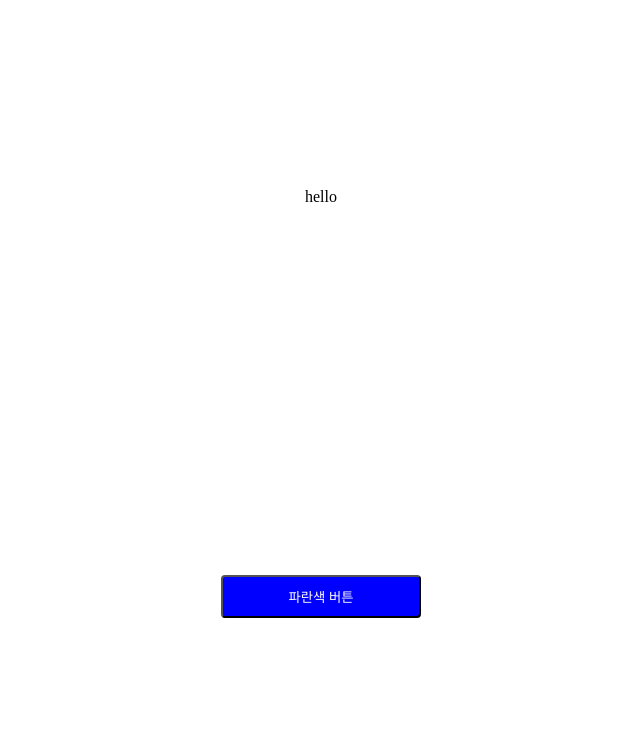
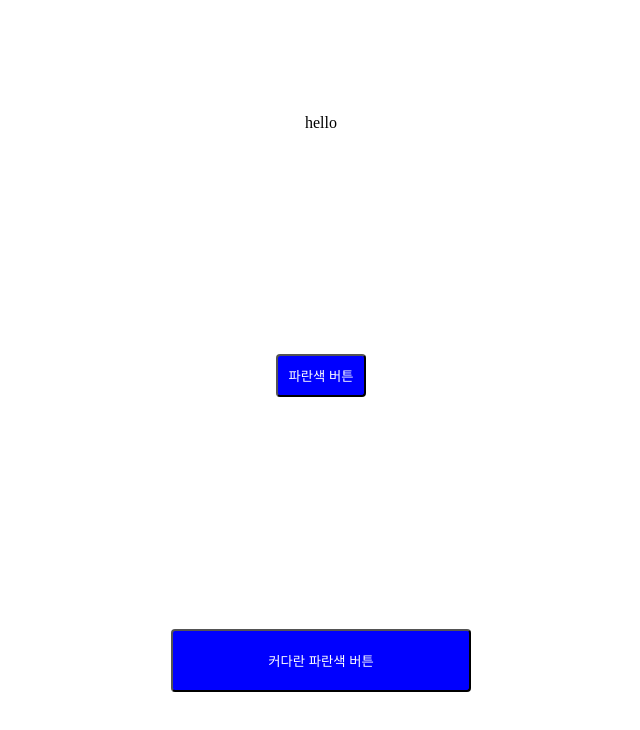
Before and after one commit to bong-suk/24.11.21--practice, a React (Vite) app: page / in a window 1280 px wide. Shown: the top 730 px of the page, without its empty margins (327-967 px from the left). Built offline with nearby package versions, Linux system fonts and the light colour scheme.

Commit message:
컴포넌트를 재사용하는 방법

```diff
--- a/src/App.jsx
+++ b/src/App.jsx
@@ -6,7 +6,11 @@ const BlueButton = styled.button`
   padding: 10px;
   border-radius: 4px;
   margin: 10px;
-  width: 200px;
+`;
+
+const BigBlueButton = styled(BlueButton)`
+  width: 300px;
+  padding: 20px;
 `;
 
 const Container = styled.div`
@@ -22,6 +26,7 @@ function App() {
       <Container>
         <div>hello</div>
         <BlueButton>파란색 버튼</BlueButton>
+        <BigBlueButton>커다란 파란색 버튼</BigBlueButton>
       </Container>
     </>
   );
```
